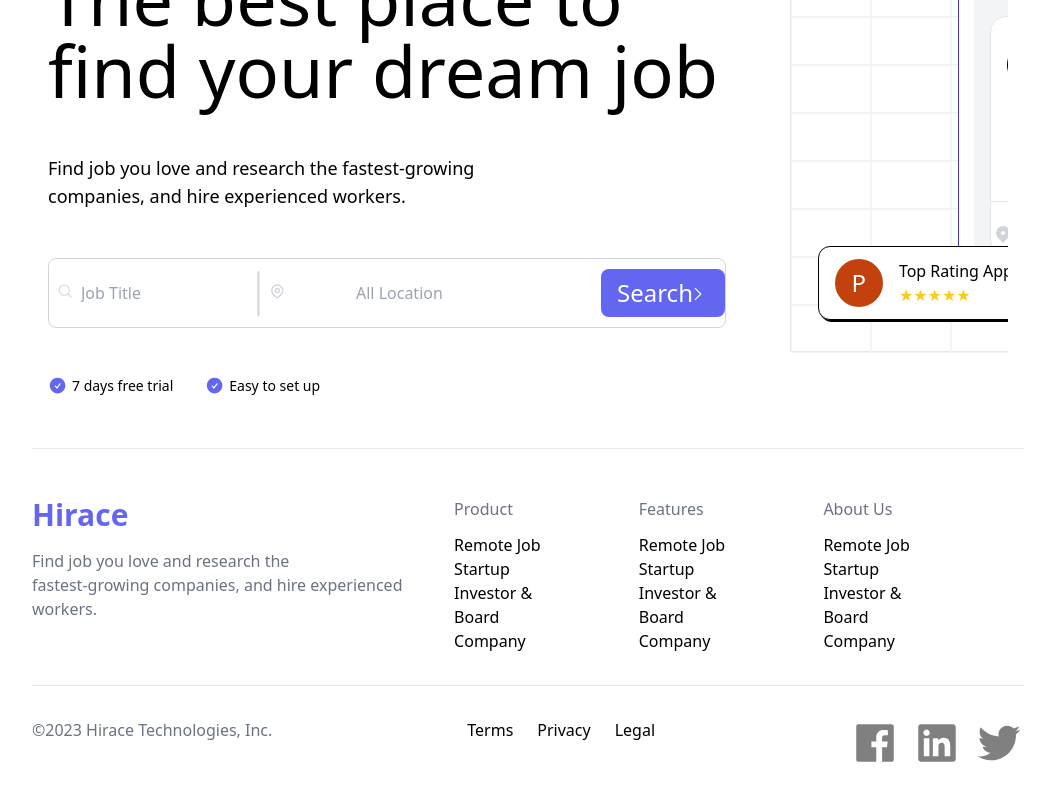
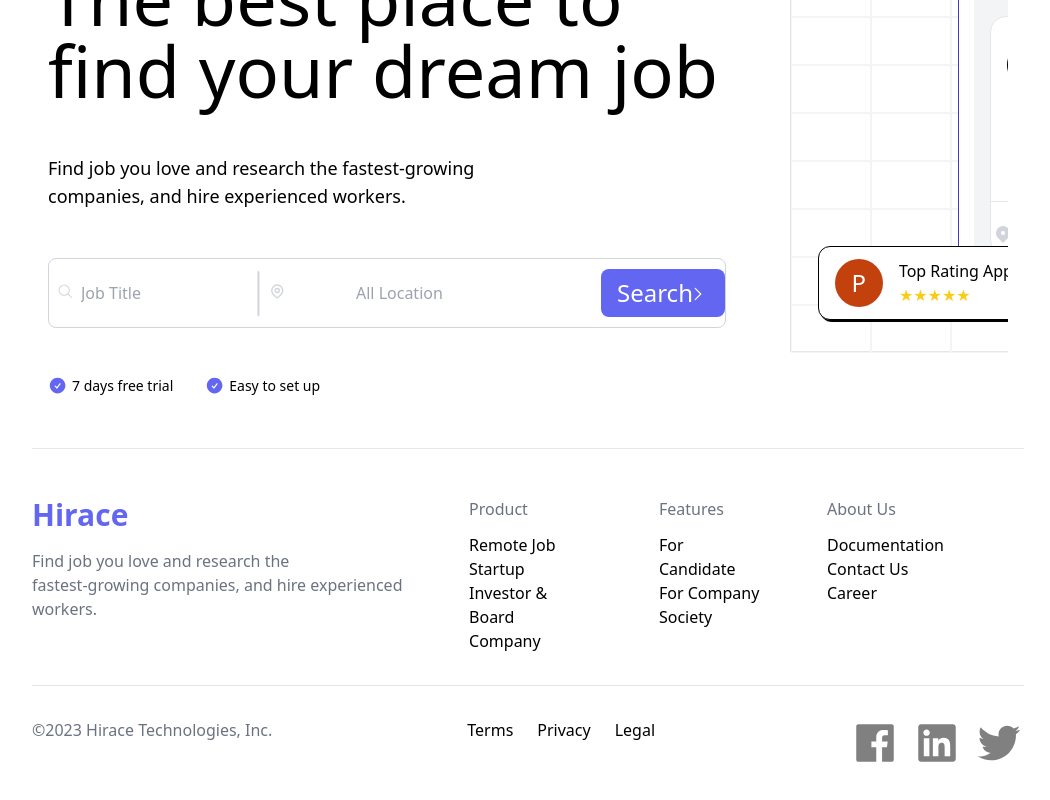
Before and after one commit to prakritip0/task-4, a React (Create React App) app: page / in a window 1280 px wide. Shown: the part 344-1144 px from the top of the page, without its empty margins (112-1162 px from the left). Built offline with nearby package versions, Linux system fonts and the light colour scheme.

Commit message:
fixup! refactor banner

```diff
--- a/src/components/Footer.tsx
+++ b/src/components/Footer.tsx
@@ -18,17 +18,15 @@ function Footer() {
                 </div>
                 <div className="features flex flex-col">
                     <a href="#" className='text-gray-500 mb-3'>Features</a>
-                    <a href="#">Remote Job</a>
-                    <a href="#">Startup</a>
-                    <a href="#">Investor & Board</a>
-                    <a href="#">Company</a>
+                    <a href="#">For Candidate</a>
+                    <a href="#">For Company</a>
+                    <a href="#">Society</a>
                 </div>
                 <div className="aboutUs flex flex-col">
                     <a href="#" className='text-gray-500 mb-3'>About Us</a>
-                    <a href="#">Remote Job</a>
-                    <a href="#">Startup</a>
-                    <a href="#">Investor & Board</a>
-                    <a href="#">Company</a>
+                    <a href="#">Documentation</a>
+                    <a href="#">Contact Us</a>
+                    <a href="#">Career</a>
                 </div>
             </div>
         </div>
```
